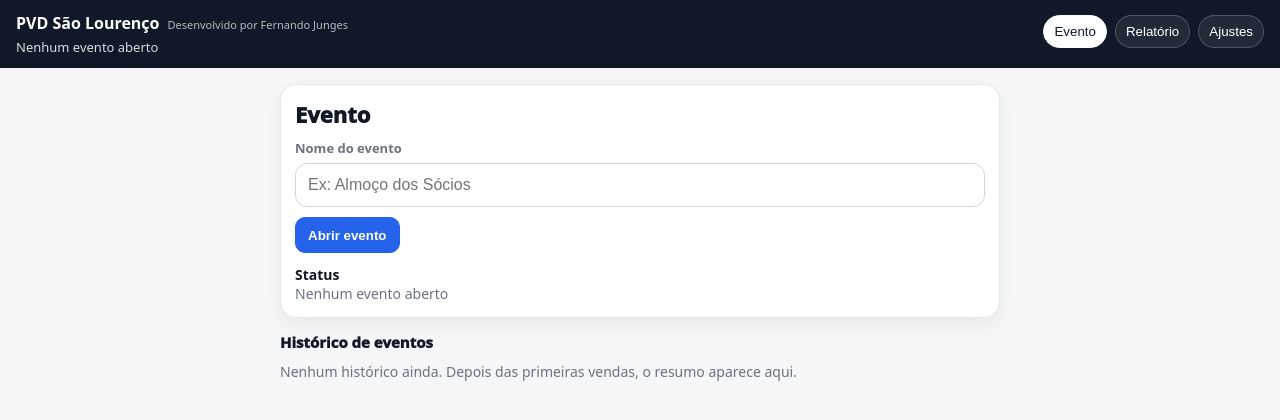
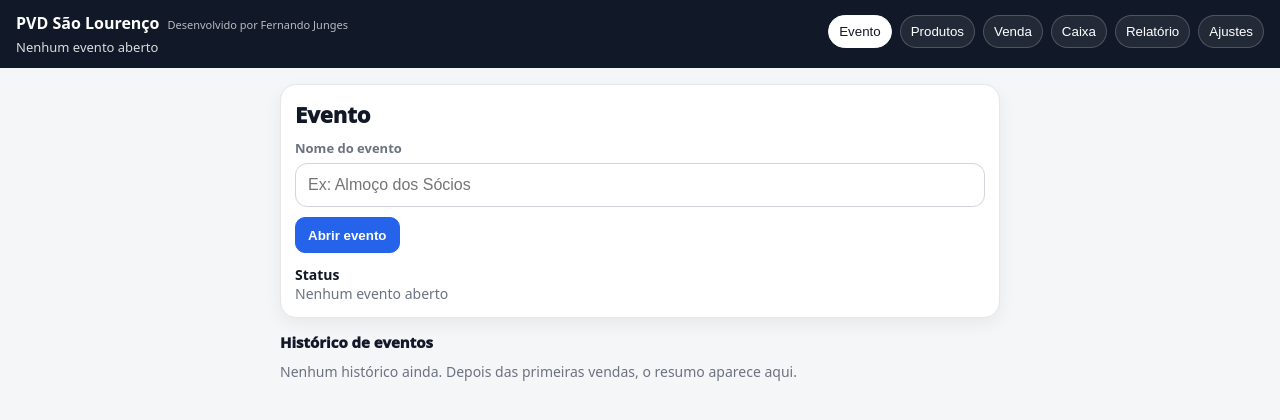
Before and after one commit to nandojunges/PDV, a React (Vite) app in the folder pvd-comunidade/: page / in a window 1280 px wide. Shown: the top 420 px of the page. Built offline with nearby package versions, Linux system fonts and the light colour scheme.

Commit message:
Ajustar fluxo de abas e ticket de impressão

```diff
--- a/pvd-comunidade/src/app/App.jsx
+++ b/pvd-comunidade/src/app/App.jsx
@@ -1,5 +1,5 @@
 // src/app/App.jsx
-import React, { useCallback, useEffect, useMemo, useState } from "react";
+import React, { useCallback, useEffect, useMemo, useRef, useState } from "react";
 
 import TopBar from "../components/TopBar";
 
@@ -14,7 +14,7 @@ import { LS_KEYS } from "../storage/keys";
 import { loadJSON, saveJSON } from "../storage/storage";
 import { ensureMigrations } from "../storage/migrate";
 import { resumoFinanceiroPorEvento } from "../domain/pos";
-import { getFlowState } from "../domain/eventoFlow";
+import { getAllowedTabs, getFlowState } from "../domain/eventoFlow";
 import { stopMasterServer, postSaleToMaster, syncFromMaster } from "../net/connectivity";
 import { useConfig } from "../config/ConfigProvider";
 import {
@@ -36,37 +36,17 @@ export default function App() {
     ensureMigrations();
   }, []);
 
-  function deriveStep({ evento: eventoAtual, caixa: caixaAtual }) {
-    const nomeEvento = String(eventoAtual?.nome || "").trim();
-    if (!nomeEvento) return "sem_evento";
-
-    const produtosConfirmados = Boolean(
-      eventoAtual?.produtosConfirmados || eventoAtual?.itensFinalizados
-    );
-    const ajustesSalvos = Boolean(eventoAtual?.ajustesSalvos);
-    const caixaAberto = Boolean(eventoAtual?.caixaAberto || caixaAtual?.abertura);
-
-    if (caixaAberto) return "vendas";
-    if (produtosConfirmados && ajustesSalvos && !caixaAberto) return "caixa";
-    if (produtosConfirmados && !ajustesSalvos) return "ajustes";
-    if (!produtosConfirmados) return "produtos";
-
-    return "sem_evento";
-  }
-
-  function stepToTab(stepValue) {
-    if (stepValue === "produtos") return "produtos";
-    if (stepValue === "ajustes") return "ajustes";
-    if (stepValue === "caixa") return "caixa";
-    if (stepValue === "vendas") return "venda";
+  function getFlowTargetTab(flowValue) {
+    if (flowValue === "ITENS_NAO_FINALIZADOS") return "produtos";
+    if (flowValue === "EVENTO_ABERTO_SEM_PRODUTOS") return "produtos";
+    if (flowValue === "PRODUTOS_FINALIZADOS") return "ajustes";
+    if (flowValue === "AJUSTES_CONFIRMADOS") return "caixa";
+    if (flowValue === "CAIXA_ABERTO") return "venda";
     return "evento";
   }
 
-  const [tab, setTab] = useState(() =>
-    stepToTab(loadJSON(LS_KEYS.flowStep, "sem_evento"))
-  );
-  const [step, setStep] = useState(() => loadJSON(LS_KEYS.flowStep, "sem_evento"));
-  const [navigationMode, setNavigationMode] = useState("manual");
+  const [tab, setTab] = useState("evento");
+  const [tabNotice, setTabNotice] = useState("");
 
   const [evento, setEvento] = useState(() => {
     const raw = loadJSON(LS_KEYS.evento, null);
@@ -80,6 +60,7 @@ export default function App() {
       itensFinalizados: false,
       produtosConfirmados: false,
       ajustesSalvos: false,
+      ajustesConfirmados: false,
       caixaAberto: false,
     };
     if (!raw || typeof raw !== "object") return fallback;
@@ -91,6 +72,7 @@ export default function App() {
       itensFinalizados: Boolean(raw?.itensFinalizados),
       produtosConfirmados: Boolean(raw?.produtosConfirmados ?? raw?.itensFinalizados),
       ajustesSalvos: Boolean(raw?.ajustesSalvos),
+      ajustesConfirmados: Boolean(raw?.ajustesConfirmados ?? raw?.ajustesSalvos),
       caixaAberto: Boolean(raw?.caixaAberto),
       produtos: Array.isArray(raw?.produtos) ? raw.produtos : [],
     };
@@ -117,10 +99,7 @@ export default function App() {
       logoDataUrl: "",
       textoRodape: "Obrigado pela preferência!",
       nomeOrganizacao: "Comunidade",
-      logoAreaMm: 35,
-      logoMaxHeightMm: 18,
-      ticketMinHeightMm: 120,
-      ticketMaxHeightMm: 150,
+      logoImgMm: 20,
     })
   );
 
@@ -133,7 +112,6 @@ export default function App() {
   useEffect(() => saveJSON(LS_KEYS.vendas, vendas), [vendas]);
   useEffect(() => saveJSON(LS_KEYS.caixa, caixa), [caixa]);
   useEffect(() => saveJSON(LS_KEYS.ajustes, ajustes), [ajustes]);
-  useEffect(() => saveJSON(LS_KEYS.flowStep, step), [step]);
   useEffect(() => {
     setEvento((prev) => {
       if (!prev) return prev;
@@ -143,54 +121,6 @@ export default function App() {
       };
     });
   }, [produtos]);
-
-  useEffect(() => {
-    const expected = deriveStep({ evento, caixa });
-    if (expected !== step) {
-      setNavigationMode("auto");
-      setStep(expected);
-    }
-  }, [evento, caixa, step]);
-
-  useEffect(() => {
-    if (navigationMode !== "auto") return;
-    const nextTab = stepToTab(step);
-    if (nextTab !== tab) {
-      setTab(nextTab);
-    }
-    setNavigationMode("manual");
-  }, [step, tab, navigationMode]);
-
-  const canNavigateTo = useCallback(
-    (targetTab) => {
-      if (step === "vendas") {
-        return targetTab !== "evento" && targetTab !== "produtos";
-      }
-      if (step === "caixa") {
-        return targetTab === "caixa" || targetTab === "ajustes";
-      }
-      if (step === "ajustes") {
-        return targetTab === "ajustes";
-      }
-      if (step === "produtos") {
-        return targetTab === "produtos";
-      }
-      if (step === "sem_evento") {
-        return targetTab === "evento";
-      }
-      return true;
-    },
-    [step]
-  );
-
-  const handleTabClick = useCallback(
-    (nextTab) => {
-      if (!canNavigateTo(nextTab)) return;
-      setNavigationMode("manual");
-      setTab(nextTab);
-    },
-    [canNavigateTo]
-  );
 
   const resumoEvento = useMemo(() => {
     const nomeEv = (evento?.nome || "").trim();
@@ -204,6 +134,61 @@ export default function App() {
   const flowState = useMemo(
     () => getFlowState({ evento, produtos, caixa, vendas }),
     [evento, produtos, caixa, vendas]
+  );
+  const allowedTabs = useMemo(
+    () => getAllowedTabs(flowState, evento),
+    [flowState, evento]
+  );
+  const lastFlowStateRef = useRef(flowState);
+
+  useEffect(() => {
+    if (lastFlowStateRef.current === flowState) return;
+    lastFlowStateRef.current = flowState;
+    const target = getFlowTargetTab(flowState);
+    if (target && target !== tab) {
+      setTab(target);
+    }
+  }, [flowState, tab]);
+
+  useEffect(() => {
+    if (!tabNotice) return undefined;
+    const timeout = setTimeout(() => setTabNotice(""), 2600);
+    return () => clearTimeout(timeout);
+  }, [tabNotice]);
+
+  const getTabBlockReason = useCallback((flowValue, targetTab) => {
+    if (flowValue === "ITENS_NAO_FINALIZADOS" || flowValue === "EVENTO_ABERTO_SEM_PRODUTOS") {
+      if (targetTab === "ajustes" || targetTab === "caixa" || targetTab === "venda") {
+        return "Finalize os produtos primeiro.";
+      }
+    }
+    if (flowValue === "PRODUTOS_FINALIZADOS") {
+      if (targetTab === "caixa" || targetTab === "venda") {
+        return "Salve os ajustes do ticket primeiro.";
+      }
+      if (targetTab === "produtos") {
+        return "Produtos já finalizados.";
+      }
+    }
+    if (flowValue === "AJUSTES_CONFIRMADOS") {
+      if (targetTab === "venda") return "Abra o caixa primeiro.";
+      if (targetTab === "produtos") return "Produtos já finalizados.";
+    }
+    if (flowValue === "CAIXA_ABERTO") {
+      if (targetTab === "produtos") return "Caixa aberto: produtos bloqueados.";
+    }
+    return "Aba indisponível neste momento.";
+  }, []);
+
+  const handleTabClick = useCallback(
+    (nextTab) => {
+      if (!allowedTabs.includes(nextTab)) {
+        setTabNotice(getTabBlockReason(flowState, nextTab));
+        return;
+      }
+      setTab(nextTab);
+    },
+    [allowedTabs, flowState, getTabBlockReason]
   );
 
   function abrirEvento(nome, options = {}) {
@@ -223,6 +208,7 @@ export default function App() {
       itensFinalizados: false,
       produtosConfirmados: false,
       ajustesSalvos: false,
+      ajustesConfirmados: false,
       caixaAberto: false,
     });
     setProdutos([]);
@@ -233,8 +219,7 @@ export default function App() {
     });
 
     // ao abrir, vai para PRODUTOS
-    setNavigationMode("auto");
-    setStep("produtos");
+    setTab("produtos");
   }
 
   async function encerrarEventoAtual() {
@@ -247,8 +232,7 @@ export default function App() {
     setEvento(null);
     setProdutos([]);
     setCaixa({ abertura: null, abertoEm: null, movimentos: [] });
-    setNavigationMode("auto");
-    setStep("sem_evento");
+    setTab("evento");
   }
 
   function zerarTudo() {
@@ -260,6 +244,7 @@ export default function App() {
       logoDataUrl: "",
       textoRodape: "Obrigado pela preferência!",
       nomeOrganizacao: "Comunidade",
+      logoImgMm: 20,
     });
   }
 
@@ -411,7 +396,8 @@ export default function App() {
         onTabClick={handleTabClick}
         evento={evento}
         resumo={resumoEvento}
-        step={step}
+        allowedTabs={allowedTabs}
+        notice={tabNotice}
         onZerarTudo={zerarTudo}
       />
 
@@ -438,7 +424,7 @@ export default function App() {
             setProdutos={setProdutos}
             setTab={setTab}
             readOnly={
-              step !== "produtos" ||
+              flowState !== "ITENS_NAO_FINALIZADOS" ||
               (permitirMultiDispositivo && config?.modoMulti === "client")
             }
             itensFinalizados={Boolean(evento?.itensFinalizados)}
@@ -448,11 +434,11 @@ export default function App() {
                 produtos: Array.isArray(novosProdutos) ? novosProdutos : [],
                 itensFinalizados: true,
                 produtosConfirmados: true,
+                ajustesConfirmados: false,
               }))
             }
             onFinalizarItens={() => {
-              setNavigationMode("auto");
-              setStep("ajustes");
+              setTab("ajustes");
             }}
           />
         )}
@@ -487,8 +473,7 @@ export default function App() {
                     }
                   : prev
               );
-              setNavigationMode("auto");
-              setStep("vendas");
+              setTab("venda");
             }}
             onFinalizarCaixa={finalizarCaixaEvento}
           />
@@ -512,18 +497,18 @@ export default function App() {
             ajustes={ajustes}
             setAjustes={setAjustes}
             hasEventoAberto={hasEventoAberto}
-            readOnly={step === "caixa" || step === "vendas"}
+            readOnly={flowState === "AJUSTES_CONFIRMADOS" || flowState === "CAIXA_ABERTO"}
             onSalvar={() => {
               setEvento((prev) =>
                 prev
                   ? {
                       ...prev,
                       ajustesSalvos: true,
+                      ajustesConfirmados: true,
                     }
                   : prev
               );
-              setNavigationMode("auto");
-              setStep("caixa");
+              setTab("caixa");
             }}
           />
         )}
--- a/pvd-comunidade/src/components/Tabs.jsx
+++ b/pvd-comunidade/src/components/Tabs.jsx
@@ -1,35 +1,31 @@
 import React, { useMemo } from "react";
 import { ROUTES } from "../app/routes";
 
-function isTabVisible(key, step) {
-  if (key === "produtos") return step === "produtos";
-  if (key === "ajustes")
-    return step === "sem_evento" || step === "ajustes" || step === "caixa" || step === "vendas";
-  if (key === "caixa") return step === "caixa" || step === "vendas";
-  if (key === "venda") return step === "vendas";
-  return true;
-}
-
-export default function Tabs({ tab, onTabClick, step }) {
-  const routes = useMemo(
-    () => ROUTES.filter((route) => isTabVisible(route.key, step)),
-    [step]
-  );
+export default function Tabs({ tab, onTabClick, allowedTabs = [], notice }) {
+  const routes = useMemo(() => ROUTES, []);
 
   return (
+    <div className="tabsWrap">
       <div className="tabs">
         {routes.map((r) => (
           <button
             key={r.key}
-          className={"tab " + (tab === r.key ? "active" : "")}
+            className={
+              "tab " +
+              (tab === r.key ? "active " : "") +
+              (!allowedTabs.includes(r.key) ? "blocked" : "")
+            }
             onClick={() => {
               onTabClick(r.key);
             }}
             type="button"
+            aria-disabled={!allowedTabs.includes(r.key)}
           >
             {r.label}
           </button>
         ))}
       </div>
+      {notice ? <div className="tabNotice">{notice}</div> : null}
+    </div>
   );
 }
--- a/pvd-comunidade/src/components/TopBar.jsx
+++ b/pvd-comunidade/src/components/TopBar.jsx
@@ -3,7 +3,7 @@ import React from "react";
 import Tabs from "./Tabs";
 import { toBRDateTime } from "../domain/math";
 
-export default function TopBar({ evento, tab, onTabClick, step }) {
+export default function TopBar({ evento, tab, onTabClick, allowedTabs, notice }) {
   return (
     <div className="topbar">
       <div className="row space topbarRow">
@@ -28,7 +28,7 @@ export default function TopBar({ evento, tab, onTabClick, step }) {
         </div>
 
         <div className="topbarRight">
-          <Tabs tab={tab} onTabClick={onTabClick} step={step} />
+          <Tabs tab={tab} onTabClick={onTabClick} allowedTabs={allowedTabs} notice={notice} />
         </div>
       </div>
     </div>
--- a/pvd-comunidade/src/domain/eventoFlow.js
+++ b/pvd-comunidade/src/domain/eventoFlow.js
@@ -12,22 +12,13 @@ function getEncerradoMeta(nome) {
   return getEventosMeta().find((m) => String(m?.nome || "").trim() === nm) || null;
 }
 
-function getVendasEvento(vendas, nome) {
-  const nm = String(nome || "").trim().toLowerCase();
-  if (!nm) return [];
-  const arr = Array.isArray(vendas) ? vendas : [];
-  return arr.filter(
-    (v) => String(v?.eventoNome || "").trim().toLowerCase() === nm
-  );
-}
-
 export function getFlowState({ evento, produtos, caixa, vendas }) {
   const nomeEvento = String(evento?.nome || "").trim();
   if (!nomeEvento) return "SEM_EVENTO";
 
   const produtosEvento = Array.isArray(produtos) ? produtos : [];
-  const vendasEvento = getVendasEvento(vendas, nomeEvento);
   const itensFinalizados = Boolean(evento?.itensFinalizados);
+  const ajustesConfirmados = Boolean(evento?.ajustesConfirmados);
 
   const encerradoMeta = getEncerradoMeta(nomeEvento);
   const encerradoEm = caixa?.encerradoEm || encerradoMeta?.encerradoEm;
@@ -37,8 +28,30 @@ export function getFlowState({ evento, produtos, caixa, vendas }) {
 
   if (produtosEvento.length === 0) return "EVENTO_ABERTO_SEM_PRODUTOS";
 
-  const caixaAberto = caixa?.abertura != null;
-  if (!caixaAberto && vendasEvento.length === 0) return "PRONTO_PARA_VENDER";
+  if (!ajustesConfirmados) return "PRODUTOS_FINALIZADOS";
 
-  return "VENDENDO";
+  const caixaAberto = caixa?.abertura != null || evento?.caixaAberto;
+  if (!caixaAberto) return "AJUSTES_CONFIRMADOS";
+
+  return "CAIXA_ABERTO";
 }
+
+export function getAllowedTabs(flowState, evento) {
+  const baseTabs = ["evento", "produtos", "venda", "caixa", "relatorio", "ajustes"];
+  if (flowState === "SEM_EVENTO" || flowState === "ENCERRADO") return baseTabs;
+
+  if (flowState === "ITENS_NAO_FINALIZADOS" || flowState === "EVENTO_ABERTO_SEM_PRODUTOS") {
+    return ["evento", "produtos", "relatorio"];
+  }
+  if (flowState === "PRODUTOS_FINALIZADOS") {
+    return ["evento", "ajustes", "relatorio"];
+  }
+  if (flowState === "AJUSTES_CONFIRMADOS") {
+    return ["evento", "ajustes", "caixa", "relatorio"];
+  }
+  if (flowState === "CAIXA_ABERTO") {
+    return ["evento", "ajustes", "caixa", "venda", "relatorio"];
+  }
+  if (!String(evento?.nome || "").trim()) return baseTabs;
+  return baseTabs;
+}
--- a/pvd-comunidade/src/pages/Evento.jsx
+++ b/pvd-comunidade/src/pages/Evento.jsx
@@ -261,7 +261,7 @@ export default function Evento({
   const produtosEvento = Array.isArray(evento?.produtos) ? evento.produtos : [];
   const estadoFluxo =
     flowState || getFlowState({ evento, produtos: produtosEvento, caixa, vendas });
-  const eventoBloqueado = estadoFluxo === "PRONTO_PARA_VENDER" || estadoFluxo === "VENDENDO";
+  const eventoBloqueado = estadoFluxo === "CAIXA_ABERTO";
   const bloqueioStyle = eventoBloqueado ? { opacity: 0.5, cursor: "not-allowed" } : {};
   const portaPlaceholder = PORTA_LAN;
 
--- a/pvd-comunidade/src/pages/Venda.jsx
+++ b/pvd-comunidade/src/pages/Venda.jsx
@@ -108,7 +108,7 @@ export function printTickets({
   tickets,
   mensagemRodape,
   logoDataUrl,
-  logoAreaMm,
+  logoAlturaMm,
 }) {
   const html = buildTicketsHTML({
     eventoNome,
@@ -116,7 +116,7 @@ export function printTickets({
     tickets,
     mensagemRodape,
     logoDataUrl,
-    logoAreaMm,
+    logoAlturaMm,
   });
 
   // 1) Tenta popup (melhor experiência: não altera a página principal)
@@ -207,7 +207,7 @@ function buildTicketsHTML({
   tickets,
   mensagemRodape,
   logoDataUrl,
-  logoAreaMm,
+  logoAlturaMm,
 }) {
   const dt = new Date(dataISO || Date.now());
   const pad2 = (n) => String(n).padStart(2, "0");
@@ -231,15 +231,16 @@ function buildTicketsHTML({
     return v.toFixed(2).replace(".", ",");
   };
 
-  const logoAreaNum = Number(logoAreaMm ?? 22);
-  const safeLogoAreaMm = Number.isFinite(logoAreaNum)
-    ? Math.min(40, Math.max(10, logoAreaNum))
-    : 22;
+  const logoSlotMm = 35;
+  const logoAlturaNum = Number(logoAlturaMm ?? 20);
+  const safeLogoAlturaMm = Number.isFinite(logoAlturaNum)
+    ? Math.min(30, Math.max(10, logoAlturaNum))
+    : 20;
 
-  const buildItemNameClass = (name) => {
-    const size = String(name || "").length;
-    if (size > 26) return "itemName xlong";
-    if (size > 18) return "itemName long";
+  const buildItemNameClass = (title) => {
+    const size = String(title || "").length;
+    if (size > 24) return "itemName xsmallText";
+    if (size > 18) return "itemName smallText";
     return "itemName";
   };
 
@@ -251,8 +252,9 @@ function buildTicketsHTML({
       const qtyText =
         String(t?.qtyText || "").trim() ||
         (fallbackTitle.match(/^\d+\s*x/i)?.[0] || "1x").trim();
+      const tituloLinha = String(t?.linhaTitulo || `${qtyText} ${rawName}`).trim();
       return `
-      <div class="ticket" style="--logoAreaH: ${safeLogoAreaMm}mm;">
+      <div class="ticket">
         <div class="inner">
           <div class="content">
             <div class="title">${esc(eventoNome || "Evento")}</div>
@@ -262,7 +264,7 @@ function buildTicketsHTML({
             <div class="logoBox">
               ${
                 logoDataUrl
-                  ? `<img src="${escAttr(logoDataUrl)}" alt="logo" />`
+                  ? `<img src="${escAttr(logoDataUrl)}" alt="logo" style="height:${safeLogoAlturaMm}mm" />`
                   : ""
               }
             </div>
@@ -271,7 +273,7 @@ function buildTicketsHTML({
             <div class="itemBlock">
               <div class="itemTop">
                 <span class="qty">${esc(qtyText)}</span>
-                <span class="${buildItemNameClass(rawName)}">${esc(rawName)}</span>
+                <span class="${buildItemNameClass(tituloLinha)}">${esc(rawName)}</span>
               </div>
               <div class="itemBottom">
                 <span class="price">R$ ${fmt(t.valorUnit)}</span>
@@ -300,18 +302,19 @@ function buildTicketsHTML({
 <meta name="viewport" content="width=device-width, initial-scale=1"/>
 <title>Impressão</title>
 <style>
+  @page { size: 58mm 80mm; margin: 0; }
   html, body {
     margin: 0;
     padding: 0;
     font-family: Arial, sans-serif;
     background: #fff;
-    line-height: 1.4;
+    line-height: 1.2;
   }
   .ticket {
     width: 58mm;
     height: 80mm;
     margin: 0;
-    padding: 4mm 3mm;
+    padding: 3mm 3mm;
     border: 0;
     border-radius: 0;
     box-sizing: border-box;
@@ -325,17 +328,17 @@ function buildTicketsHTML({
     display: flex;
     flex-direction: column;
   }
-  .title { font-size: 18px; font-weight: 900; text-align: center; }
+  .title { font-size: 16px; font-weight: 900; text-align: center; }
   .date {
-    font-size: 16px;
+    font-size: 13px;
     font-weight: 900;
     text-align: center;
-    margin-top: 6px;
-    margin-bottom: 6px;
+    margin-top: 2mm;
+    margin-bottom: 2mm;
   }
-  .sep { border-top: 1px dashed #cbd5e1; margin: 12px 0; }
+  .sep { border-top: 1px dashed #cbd5e1; margin: 2mm 0; }
   .logoBox {
-    height: var(--logoAreaH, 22mm);
+    height: 35mm;
     display: flex;
     align-items: center;
     justify-content: center;
@@ -344,7 +347,7 @@ function buildTicketsHTML({
   }
   .logoBox img {
     max-width: 100%;
-    max-height: 100%;
+    max-height: 35mm;
     width: auto;
     height: auto;
     object-fit: contain;
@@ -353,9 +356,9 @@ function buildTicketsHTML({
   .itemBlock {
     display: flex;
     flex-direction: column;
-    gap: 4px;
-    line-height: 1.5;
-    margin-top: 4px;
+    gap: 2px;
+    line-height: 1.2;
+    margin-top: 1mm;
   }
   .itemTop {
     display: flex;
@@ -363,23 +366,23 @@ function buildTicketsHTML({
     gap: 8px;
     min-width: 0;
   }
-  .qty { font-size: 14px; font-weight: 900; white-space: nowrap; }
+  .qty { font-size: 12px; font-weight: 900; white-space: nowrap; }
   .itemName {
-    font-size: 15px;
+    font-size: 13px;
     font-weight: 900;
     white-space: nowrap;
     overflow: hidden;
     text-overflow: clip;
   }
-  .itemName.long { font-size: 13px; }
-  .itemName.xlong { font-size: 12px; }
+  .itemName.smallText { font-size: 12px; }
+  .itemName.xsmallText { font-size: 11px; }
   .itemBottom {
     display: flex;
     justify-content: flex-end;
   }
-  .price { font-size: 16px; font-weight: 900; white-space: nowrap; }
-  .sub { font-size: 12px; color: #6b7280; margin-top: 6px; font-weight: 700; line-height: 1.4; }
-  .thanks { text-align: center; font-size: 14px; font-weight: 900; }
+  .price { font-size: 14px; font-weight: 900; white-space: nowrap; }
+  .sub { font-size: 11px; color: #6b7280; margin-top: 1mm; font-weight: 700; line-height: 1.2; }
+  .thanks { text-align: center; font-size: 12px; font-weight: 900; }
   .footer {
     margin-top: auto;
     text-align: center;
@@ -391,11 +394,10 @@ function buildTicketsHTML({
     border-top: 1px dashed #999;
     font-weight: 800;
     letter-spacing: 1px;
-    font-size: 12px;
+    font-size: 10px;
   }
 
   @media print {
-    @page { size: 58mm 80mm; margin: 0; }
     html, body { margin: 0; padding: 0; }
     body { -webkit-print-color-adjust: exact; print-color-adjust: exact; }
     .ticket { border: 0; }
@@ -646,7 +648,7 @@ export default function Venda({
       tickets,
       mensagemRodape: ajustes?.textoRodape || "Obrigado pela preferência!",
       logoDataUrl: ajustes?.logoDataUrl || "",
-      logoAreaMm: Number(ajustes?.logoAreaMm || 35),
+      logoAlturaMm: Number(ajustes?.logoImgMm || 20),
     });
   }
 
@@ -710,7 +712,7 @@ export default function Venda({
       tickets,
       mensagemRodape: ajustes?.textoRodape || "Obrigado pela preferência!",
       logoDataUrl: ajustes?.logoDataUrl || "",
-      logoAreaMm: Number(ajustes?.logoAreaMm || 35),
+      logoAlturaMm: Number(ajustes?.logoImgMm || 20),
     });
     limpar();
 
--- a/pvd-comunidade/src/styles/pos.css
+++ b/pvd-comunidade/src/styles/pos.css
@@ -22,6 +22,12 @@
   max-width: 100%;
 }
 .tabs::-webkit-scrollbar { height: 6px; }
+.tabsWrap {
+  display: flex;
+  flex-direction: column;
+  gap: 6px;
+  align-items: flex-end;
+}
 
 .tab {
   border: 1px solid rgba(255,255,255,.2);
@@ -32,6 +38,19 @@
   cursor: pointer;
   white-space: nowrap;
 }
+.tab.blocked {
+  opacity: 0.55;
+  cursor: not-allowed;
+}
+.tabNotice {
+  font-size: 12px;
+  font-weight: 800;
+  color: #fef3c7;
+  background: rgba(17, 24, 39, 0.35);
+  padding: 4px 10px;
+  border-radius: 999px;
+  max-width: 100%;
+}
 
 .tab.active {
   background: #fff;
--- a/pvd-comunidade/src/styles/styles.css
+++ b/pvd-comunidade/src/styles/styles.css
@@ -36,6 +36,11 @@ body { margin: 0; }
   flex-wrap: wrap;
   margin-top: 10px;
 }
+.tabsWrap {
+  display: flex;
+  flex-direction: column;
+  gap: 6px;
+}
 
 .tab {
   border: 1px solid rgba(255,255,255,.2);
@@ -44,6 +49,19 @@ body { margin: 0; }
   padding: 8px 10px;
   border-radius: 10px;
   cursor: pointer;
+}
+.tab.blocked {
+  opacity: 0.55;
+  cursor: not-allowed;
+}
+.tabNotice {
+  font-size: 12px;
+  font-weight: 800;
+  color: #fef3c7;
+  background: rgba(17, 24, 39, 0.35);
+  padding: 4px 10px;
+  border-radius: 999px;
+  max-width: 100%;
 }
 
 .tab.active {
```
Also changed, not shown: pvd-comunidade/src/pages/Ajustes.jsx (+17 -12 lines), pvd-comunidade/src/pages/Caixa.jsx (+5 -2 lines). Lines whose indentation alone changed are shown as unchanged.
